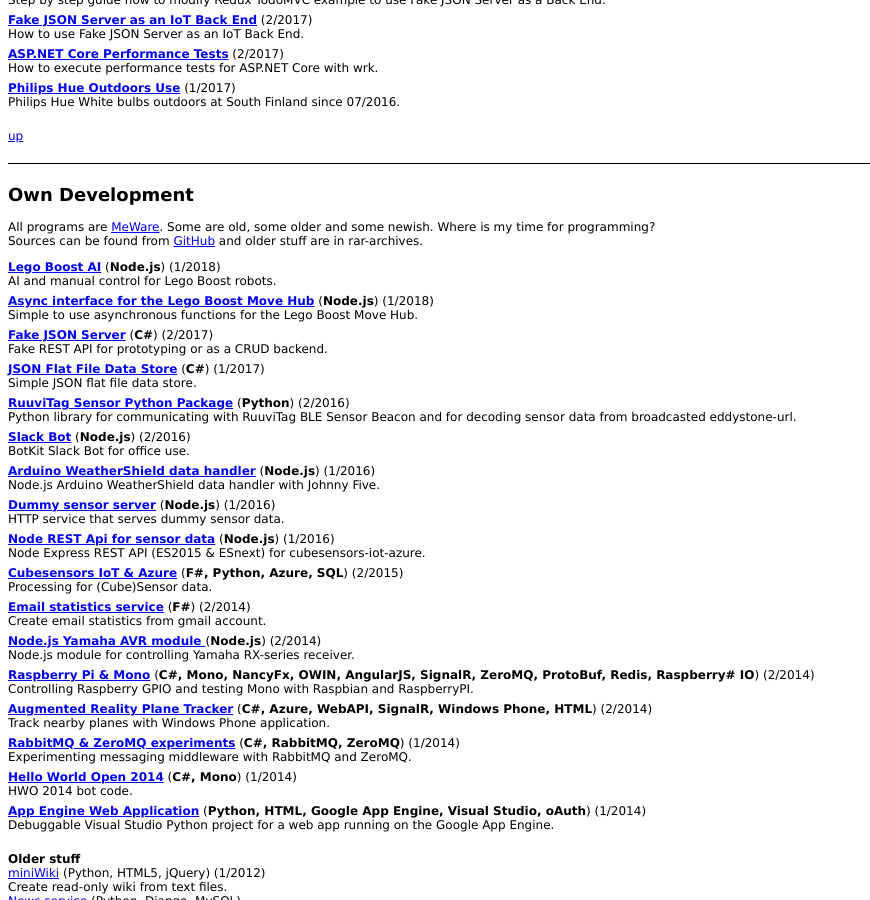
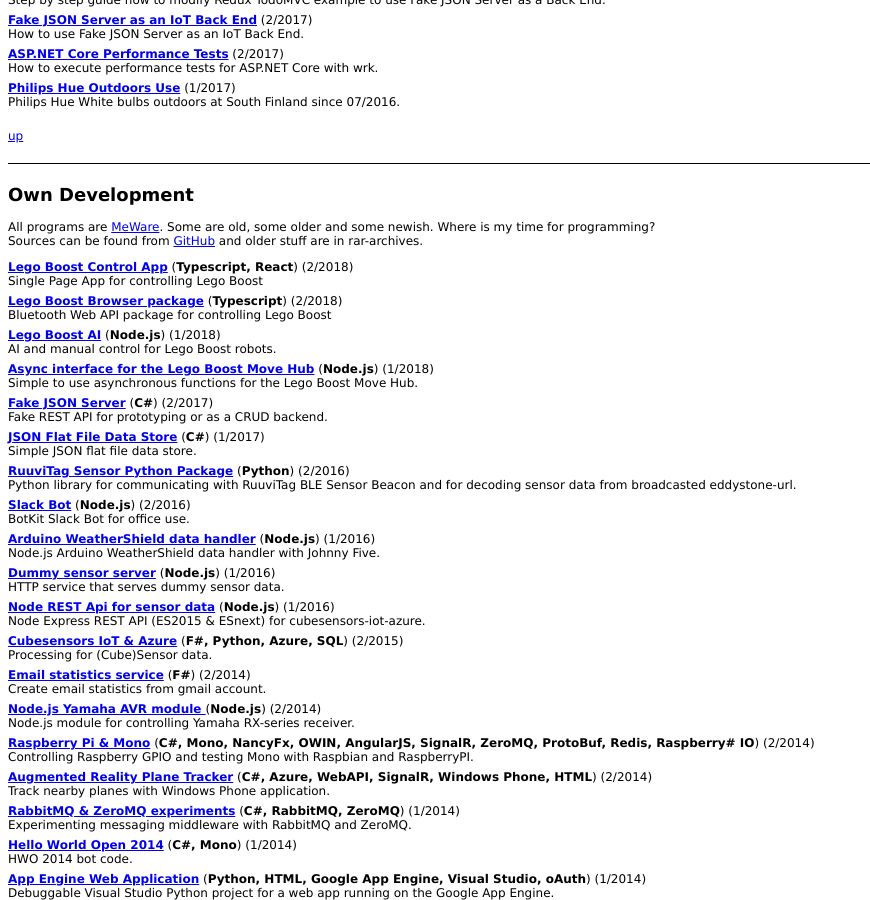
Before and after one commit to ttu/ttu.github.io, a Jekyll site: the page index.html, which Jekyll copies as it is, in a window 1280 px wide and 900 px high, scrolled down 428 px. Shown: the whole window, without its empty margins (0-870 px from the left). Built offline with Jekyll 4.4.1, drawn with Linux system fonts in a browser that asks for light colours.

Commit message:
Add Lego boost projects to index.html

```diff
--- a/index.html
+++ b/index.html
@@ -118,6 +118,16 @@
 			All programs are <a href="definitions.html">MeWare</a>. Some are old, some older and some newish. Where is my time for programming?<br/>
 			Sources can be found from <a href="https://github.com/ttu">GitHub</a> and older stuff are in rar-archives.
 		</p>
+
+		<div class="ownDev">
+			<a href="https://github.com/ttu/lego-boost-app">Lego Boost Control App</a> (<label class="ownDevLan">Typescript, React</label>) (2/2018)<br/>
+			Single Page App for controlling Lego Boost
+		</div>
+
+		<div class="ownDev">
+			<a href="https://github.com/ttu/lego-boost-browser">Lego Boost Browser package</a> (<label class="ownDevLan">Typescript</label>) (2/2018)<br/>
+			Bluetooth Web API package for controlling Lego Boost
+		</div>
 
 		<div class="ownDev">
 			<a href="https://github.com/ttu/lego-boost-ai">Lego Boost AI</a> (<label class="ownDevLan">Node.js</label>) (1/2018)<br/>
```
